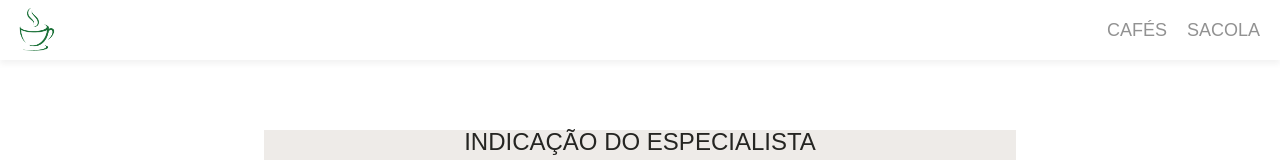
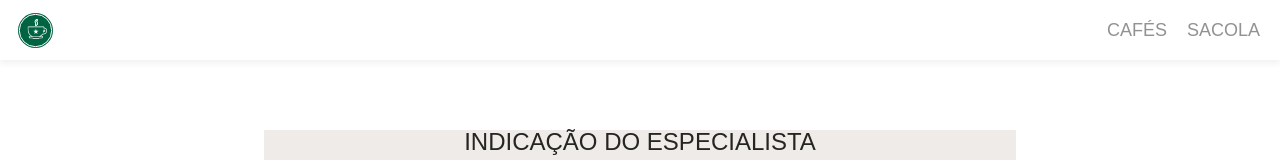
Before and after one commit to fabianylopes/projeto14-starboot-front, a React (Create React App) app: page / in a window 1280 px wide. Shown: the top 160 px of the page. Built offline with nearby package versions, Linux system fonts and the light colour scheme; no server answers.

Commit message:
upd: logo

```diff
--- /dev/null
+++ b/src/assets/logo-small.js
@@ -0,0 +1,19 @@
+const Logo_Small = <svg width="35" height="35" viewBox="0 0 35 35" fill="none" xmlns="http://www.w3.org/2000/svg">
+<circle cx="17.5" cy="17.5" r="17.5" fill="#006341"/>
+<g clip-path="url(#clip0_9755_181)">
+<path d="M24.6995 21.491C26.7056 21.3582 28.9331 20.3669 29.0339 17.9195C29.0734 16.926 28.7552 16.0824 28.1366 15.5385C27.6603 15.121 27.0397 14.8962 26.2925 14.8683C26.2965 14.6542 26.2985 14.438 26.2985 14.2174C26.2985 13.8427 26.0178 13.5387 25.6719 13.5387H10.295C9.94912 13.5387 9.66846 13.8427 9.66846 14.2174C9.66846 17.7996 9.97086 21.3989 13.1984 23.1911H11.4275H10.801V23.8698C10.801 24.6942 11.4216 25.3665 12.1825 25.3665H14.2697C14.4673 25.6235 14.7618 25.7819 15.0879 25.7819H20.6952C21.0233 25.7819 21.3158 25.6235 21.5134 25.3665H23.6006C24.3615 25.3665 24.9821 24.6963 24.9821 23.8698V23.1911H24.3556H22.725C23.5196 22.7521 24.1837 22.1976 24.6995 21.491ZM23.5986 24.6878H21.132C21.0984 24.9212 20.9205 25.1032 20.6952 25.1032H15.086C14.8606 25.1032 14.6828 24.9233 14.6492 24.6878H12.1825C11.7635 24.6878 11.4275 24.3216 11.4275 23.8698H24.3536C24.3536 24.3216 24.0157 24.6878 23.5986 24.6878ZM21.0628 23.1782H14.9041C10.9235 21.9663 10.295 18.7182 10.295 14.2174H25.67C25.67 14.6842 25.6601 15.136 25.6443 15.5771C25.7925 15.5599 25.9585 15.5471 26.1384 15.5471C26.6602 15.5471 27.2729 15.6563 27.7413 16.0674C28.0674 16.3543 28.4469 16.9003 28.4074 17.8917C28.3184 20.1506 25.8874 20.7951 24.3773 20.8251C23.6836 21.8935 22.6381 22.6986 21.0628 23.1782Z" fill="white"/>
+<path d="M27.2748 17.8382C27.2966 17.26 27.095 17.078 27.0278 17.0224C26.8124 16.8318 26.4704 16.774 26.1423 16.774C25.9289 16.774 25.7233 16.7975 25.5612 16.8275C25.4664 17.8253 25.2944 18.731 25.0059 19.534C25.8874 19.3991 27.2274 19.0072 27.2748 17.8382ZM25.9308 18.5897C26.0079 18.2321 26.0732 17.8553 26.1245 17.4549C26.1305 17.4549 26.1384 17.4549 26.1423 17.4549C26.4388 17.4549 26.589 17.5127 26.6305 17.547C26.6305 17.5534 26.6542 17.6283 26.6483 17.8103C26.6345 18.1786 26.3103 18.4248 25.9308 18.5897Z" fill="white"/>
+<path d="M17.6157 11.0849C17.5742 11.3268 17.337 11.5452 17.258 11.6052C17.007 11.785 16.9082 12.1341 17.0228 12.4338C17.1216 12.6908 17.3509 12.8535 17.5999 12.8535C17.6414 12.8535 17.6829 12.8492 17.7264 12.8406C17.8984 12.8021 19.4242 12.4338 19.8867 11.269C20.0468 10.8665 20.1417 10.2134 19.6732 9.39121C18.9301 8.08723 18.9439 8.07867 19.6258 7.58191C19.8689 7.4042 19.9658 7.07017 19.859 6.77255C19.7661 6.50704 19.5309 6.33789 19.276 6.33789C19.2463 6.33789 19.2147 6.34003 19.185 6.34431C18.9894 6.37429 17.2639 6.68476 16.7975 8.01015C16.5247 8.79382 16.756 9.67384 17.4912 10.6288C17.6493 10.8836 17.6236 11.0335 17.6157 11.0849ZM19.276 7.01664C18.1929 7.80246 18.2917 8.26067 19.1396 9.74664C20.193 11.5966 17.5999 12.1726 17.5999 12.1726C17.5999 12.1726 18.7502 11.3804 17.9893 10.2177C15.9199 7.54766 19.276 7.01664 19.276 7.01664Z" fill="white"/>
+<path d="M17.6157 11.0849C17.5742 11.3268 17.337 11.5452 17.258 11.6052C17.007 11.785 16.9082 12.1341 17.0228 12.4338C17.1216 12.6908 17.3509 12.8535 17.5999 12.8535C17.6414 12.8535 17.6829 12.8492 17.7264 12.8406C17.8984 12.8021 19.4242 12.4338 19.8867 11.269C20.0468 10.8665 20.1417 10.2134 19.6732 9.39121C18.9301 8.08723 18.9439 8.07867 19.6258 7.58191C19.8689 7.4042 19.9658 7.07017 19.859 6.77255C19.7661 6.50704 19.5309 6.33789 19.276 6.33789C19.2463 6.33789 19.2147 6.34003 19.185 6.34431C18.9894 6.37429 17.2639 6.68476 16.7975 8.01015C16.5247 8.79382 16.756 9.67384 17.4912 10.6288C17.6493 10.8836 17.6236 11.0335 17.6157 11.0849ZM19.276 7.01664C18.1929 7.80246 18.2917 8.26067 19.1396 9.74664C20.193 11.5966 17.5999 12.1726 17.5999 12.1726C17.5999 12.1726 18.7502 11.3804 17.9893 10.2177C15.9199 7.54766 19.276 7.01664 19.276 7.01664Z" fill="white"/>
+</g>
+<circle cx="17.5" cy="17.5" r="16.1765" stroke="white"/>
+<path d="M17.9118 15.647L18.5437 17.6917H20.5883L18.9341 18.9553L19.566 21L17.9118 19.7363L16.2577 21L16.8895 18.9553L15.2354 17.6917H17.28L17.9118 15.647Z" fill="white"/>
+<defs>
+<clipPath id="clip0_9755_181">
+<rect width="19.7647" height="21.4118" fill="white" transform="translate(9.4707 5.35294)"/>
+</clipPath>
+</defs>
+</svg>
+
+
+export default Logo_Small
--- /dev/null
+++ b/src/assets/logo.js
@@ -0,0 +1,12 @@
+const Logo = <svg width="85" height="85" viewBox="0 0 85 85" fill="none" xmlns="http://www.w3.org/2000/svg">
+<circle cx="42.5" cy="42.5" r="42.5" fill="#006341"/>
+<path d="M59.984 52.1924C64.856 51.87 70.2656 49.4624 70.5104 43.5188C70.6064 41.106 69.8336 39.0572 68.3312 37.7364C67.1744 36.7224 65.6672 36.1764 63.8528 36.1088C63.8624 35.5888 63.8672 35.0636 63.8672 34.528C63.8672 33.618 63.1856 32.8796 62.3456 32.8796H25.0016C24.1616 32.8796 23.48 33.618 23.48 34.528C23.48 43.2276 24.2144 51.9688 32.0528 56.3212H27.752H26.2304V57.9696C26.2304 59.9716 27.7376 61.6044 29.5856 61.6044H34.6544C35.1344 62.2284 35.8496 62.6132 36.6416 62.6132H50.2592C51.056 62.6132 51.7664 62.2284 52.2464 61.6044H57.3152C59.1632 61.6044 60.6704 59.9768 60.6704 57.9696V56.3212H59.1488H55.1888C57.1184 55.2552 58.7312 53.9084 59.984 52.1924ZM57.3104 59.956H51.32C51.2384 60.5228 50.8064 60.9648 50.2592 60.9648H36.6368C36.0896 60.9648 35.6576 60.528 35.576 59.956H29.5856C28.568 59.956 27.752 59.0668 27.752 57.9696H59.144C59.144 59.0668 58.3232 59.956 57.3104 59.956ZM51.152 56.29H36.1952C26.528 53.3468 25.0016 45.4584 25.0016 34.528H62.3408C62.3408 35.6616 62.3168 36.7588 62.2784 37.83C62.6384 37.7884 63.0416 37.7572 63.4784 37.7572C64.7456 37.7572 66.2336 38.0224 67.3712 39.0208C68.1632 39.7176 69.0848 41.0436 68.9888 43.4512C68.7728 48.9372 62.8688 50.5024 59.2016 50.5752C57.5168 53.17 54.9776 55.1252 51.152 56.29Z" fill="white"/>
+<path d="M66.2384 43.3212C66.2912 41.9172 65.8016 41.4752 65.6384 41.34C65.1152 40.8772 64.2848 40.7368 63.488 40.7368C62.9696 40.7368 62.4704 40.794 62.0768 40.8668C61.8464 43.29 61.4288 45.4896 60.728 47.4396C62.8688 47.112 66.1232 46.1604 66.2384 43.3212ZM62.9744 45.1464C63.1616 44.278 63.32 43.3628 63.4448 42.3904C63.4592 42.3904 63.4784 42.3904 63.488 42.3904C64.208 42.3904 64.5728 42.5308 64.6736 42.614C64.6736 42.6296 64.7312 42.8116 64.7168 43.2536C64.6832 44.148 63.896 44.746 62.9744 45.1464Z" fill="white"/>
+<path d="M42.7807 26.9204C42.6799 27.508 42.1039 28.0384 41.9119 28.184C41.3023 28.6208 41.0623 29.4684 41.3407 30.1964C41.5807 30.8204 42.1375 31.2156 42.7423 31.2156C42.8431 31.2156 42.9439 31.2052 43.0495 31.1844C43.4671 31.0908 47.1727 30.1964 48.2959 27.3676C48.6847 26.39 48.9151 24.804 47.7775 22.8072C45.9727 19.6404 46.0063 19.6196 47.6623 18.4132C48.2527 17.9816 48.4879 17.1704 48.2287 16.4476C48.0031 15.8028 47.4319 15.392 46.8127 15.392C46.7407 15.392 46.6639 15.3972 46.5919 15.4076C46.1167 15.4804 41.9263 16.2344 40.7935 19.4532C40.1311 21.3564 40.6927 23.4936 42.4783 25.8128C42.8623 26.4316 42.7999 26.7956 42.7807 26.9204ZM46.8127 17.0404C44.1823 18.9488 44.4223 20.0616 46.4815 23.6704C49.0399 28.1632 42.7423 29.562 42.7423 29.562C42.7423 29.562 45.5359 27.638 43.6879 24.8144C38.6623 18.33 46.8127 17.0404 46.8127 17.0404Z" fill="white"/>
+<path d="M42.7807 26.9204C42.6799 27.508 42.1039 28.0384 41.9119 28.184C41.3023 28.6208 41.0623 29.4684 41.3407 30.1964C41.5807 30.8204 42.1375 31.2156 42.7423 31.2156C42.8431 31.2156 42.9439 31.2052 43.0495 31.1844C43.4671 31.0908 47.1727 30.1964 48.2959 27.3676C48.6847 26.39 48.9151 24.804 47.7775 22.8072C45.9727 19.6404 46.0063 19.6196 47.6623 18.4132C48.2527 17.9816 48.4879 17.1704 48.2287 16.4476C48.0031 15.8028 47.4319 15.392 46.8127 15.392C46.7407 15.392 46.6639 15.3972 46.5919 15.4076C46.1167 15.4804 41.9263 16.2344 40.7935 19.4532C40.1311 21.3564 40.6927 23.4936 42.4783 25.8128C42.8623 26.4316 42.7999 26.7956 42.7807 26.9204ZM46.8127 17.0404C44.1823 18.9488 44.4223 20.0616 46.4815 23.6704C49.0399 28.1632 42.7423 29.562 42.7423 29.562C42.7423 29.562 45.5359 27.638 43.6879 24.8144C38.6623 18.33 46.8127 17.0404 46.8127 17.0404Z" fill="white"/>
+<circle cx="42.5" cy="42.5" r="40" stroke="white"/>
+<path d="M43.5 38L45.0344 42.9656H50L45.9828 46.0344L47.5172 51L43.5 47.9311L39.4828 51L41.0172 46.0344L37 42.9656H41.9656L43.5 38Z" fill="white"/>
+</svg>
+
+
+export default Logo
--- a/src/components/Auth/SignIn.js
+++ b/src/components/Auth/SignIn.js
@@ -4,7 +4,7 @@ import { useState, useContext } from 'react';
 import BagContext from '../../contexts/BagContext';
 import UserContext from '../../contexts/UserContext';
 import { Img, Title, Input, Button, Form, StyledLink } from './style';
-import Logo from '../../assets/logo.png';
+import Logo from '../../assets/logo.js';
 import api from '../../services/api';
 import axios from 'axios';
 
@@ -51,7 +51,7 @@ function SignIn() {
   return (
     <>
       <Img>
-        <img src={Logo} alt="" />
+       {Logo}
       </Img>
       <Title>STARBOOT</Title>
       <Form onSubmit={handleSignIn}>
--- a/src/components/Auth/SignUp.js
+++ b/src/components/Auth/SignUp.js
@@ -2,7 +2,7 @@ import { useNavigate } from 'react-router';
 import { useState } from  'react';
 
 import {Img, Text, Title, Input, SmallerInput, Button, Form, Div, StyledLink } from './style';
-import Logo from '../../assets/logo.png';
+import Logo from '../../assets/logo.js';
 import api from '../../services/api';
 
 function SignUp() {
@@ -33,7 +33,7 @@ function SignUp() {
   return (
     <>
       <Img>
-        <img src={Logo}alt=""/>
+        {Logo}
       </Img>
       <Title>STARBOOT</Title>
       <Form onSubmit={handleSignUp}>
--- a/src/components/Bag/index.js
+++ b/src/components/Bag/index.js
@@ -20,7 +20,7 @@ function Bag() {
   const [customer_id, setCustomer_id] = useState(undefined)
   const {bag} = useContext(BagContext)
   const { userInfo, setUserInfo } = useContext(UserContext)
-  const token = bag.token;
+  const token = bag
 
   function getBag(){
     const promise = axios.get("http://localhost:5000/bag",{ headers: { Authorization: `Bearer ${bag}` }})
@@ -56,11 +56,11 @@ function Bag() {
     setTotal(total.toFixed(2))
   }
 
-  useEffect(getBag, [getBag]);
+  useEffect(getBag, []);
 
   function checkOut(){
 
-    const confirmBuy = confirm('Deseja realmente finalizar a compra?');
+    const confirmBuy = window.confirm('Deseja realmente finalizar a compra?');
 
     if(confirmBuy){
       api.checkout(bag, token).then(handleSuccess).catch((error) => console.log(error));
--- a/src/components/Navbar/index.js
+++ b/src/components/Navbar/index.js
@@ -1,7 +1,8 @@
 import { useNavigate } from "react-router-dom";
 
 import { Nav, HomeLogo, Brand, Options, Coffee, Bag } from "./style";
-import Logo from '../../assets/logo.png';
+import Logo from '../../assets/logo.js';
+import Logo_Small from "../../assets/logo-small.js";
 
 function Navbar({colorCoffee, colorBag}){
     const redirectUser = useNavigate()
@@ -9,7 +10,9 @@ function Navbar({colorCoffee, colorBag}){
     return(
         <Nav>
             <HomeLogo onClick={()=> redirectUser('/')}>
-            <Brand src={Logo}/>
+            <Brand>
+                {Logo_Small}
+            </Brand>
             </HomeLogo>
 
             <Options>
--- a/src/components/Navbar/style.js
+++ b/src/components/Navbar/style.js
@@ -21,10 +21,13 @@ const HomeLogo = styled.div`
     height: 50px;
 `
 
-const Brand =  styled.img`
+const Brand =  styled.div`
     width: 100%;
     height: 100%;
     cursor: pointer;
+    display: flex;
+    justify-content: center;
+    align-items: center;
 `
 
 const Options = styled.div`
```
Also changed, not shown: src/assets/logo.png (deleted).
